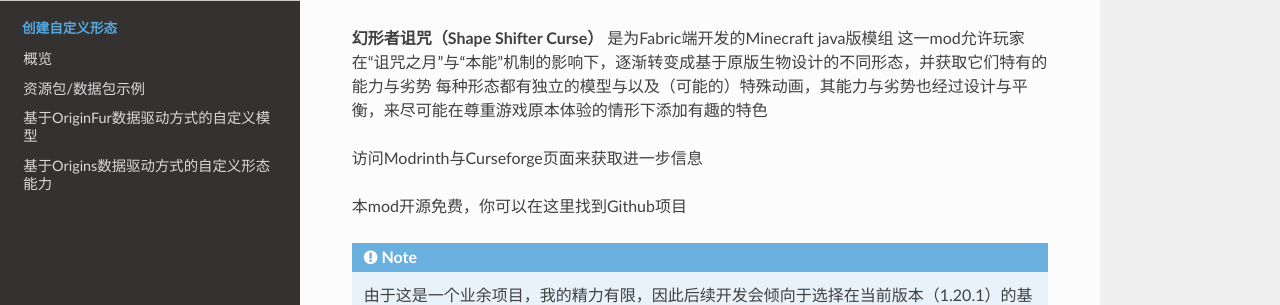
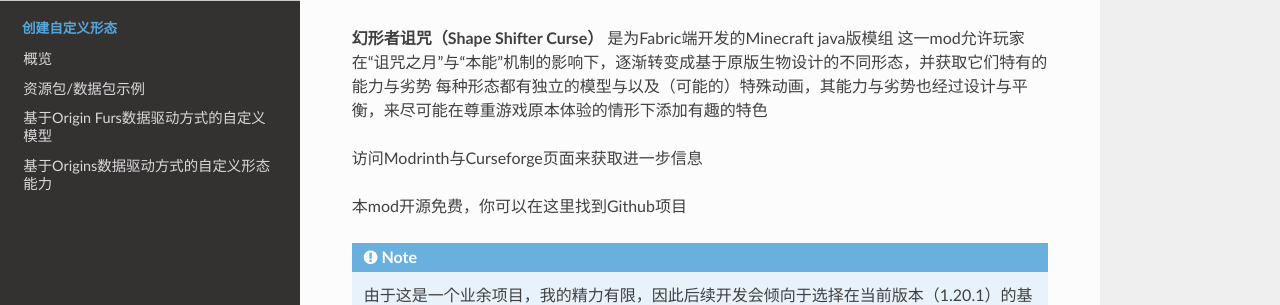
Before and after one commit to onixary/ssc_wiki, an MkDocs documentation site: the page built from docs/index.md, in a window 1280 px wide. Shown: the part 136-441 px from the top of the page. Built offline with MkDocs 1.6.1, drawn with Linux system fonts in a browser that asks for light colours; nearby versions of some CDN libraries; part of the change alters nothing that is shown.

Commit message:
Update mkdocs.yml

```diff
--- a/mkdocs.yml
+++ b/mkdocs.yml
@@ -4,7 +4,7 @@ nav:
     - 创建自定义形态:
         - 概览: custom_forms/overview.md
         - 资源包/数据包示例: custom_forms/pack_example.md
-        - 基于OriginFur数据驱动方式的自定义模型: custom_forms/originfur_resource_pack.md
+        - 基于Origin Furs数据驱动方式的自定义模型: custom_forms/originfur_resource_pack.md
         - 基于Origins数据驱动方式的自定义形态能力: custom_forms/origins_data_pack.md
 theme:
   name: readthedocs
```
